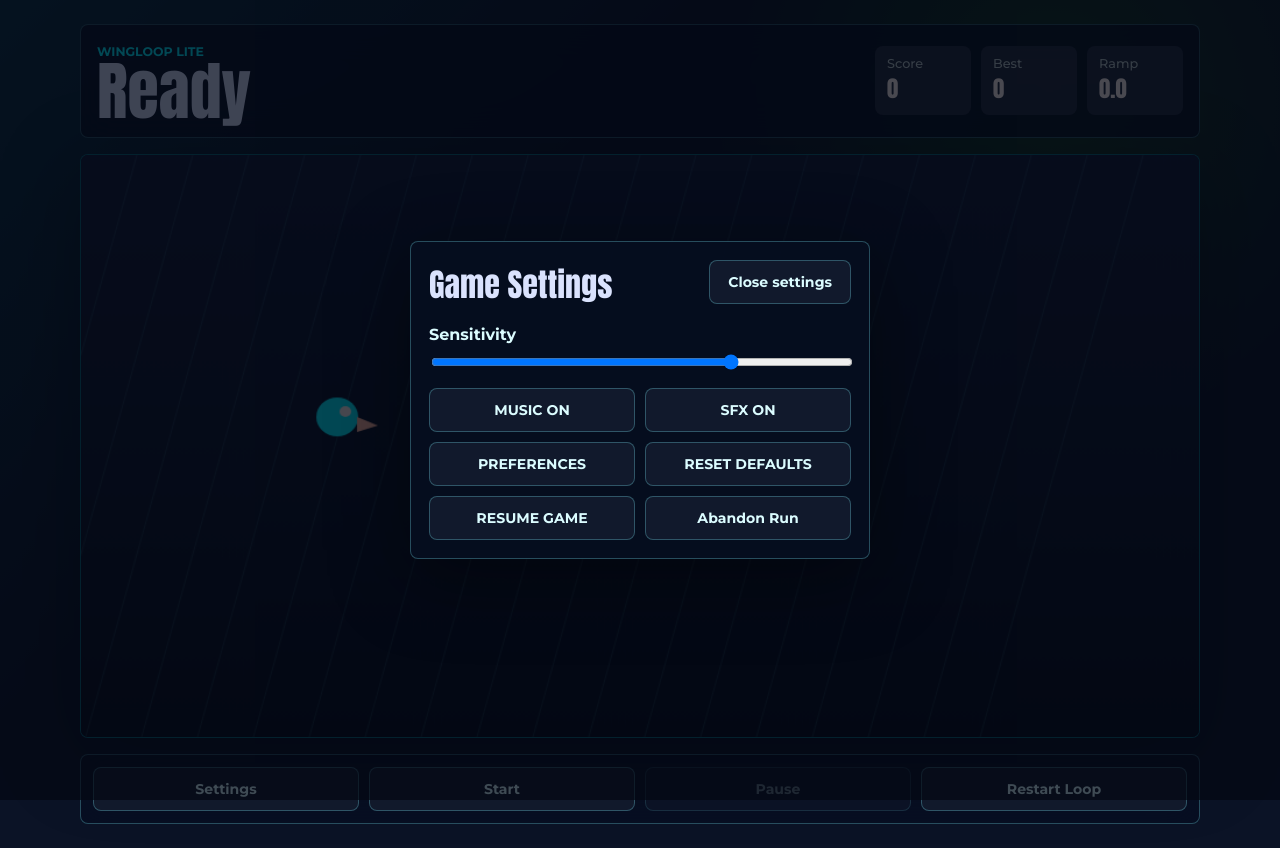
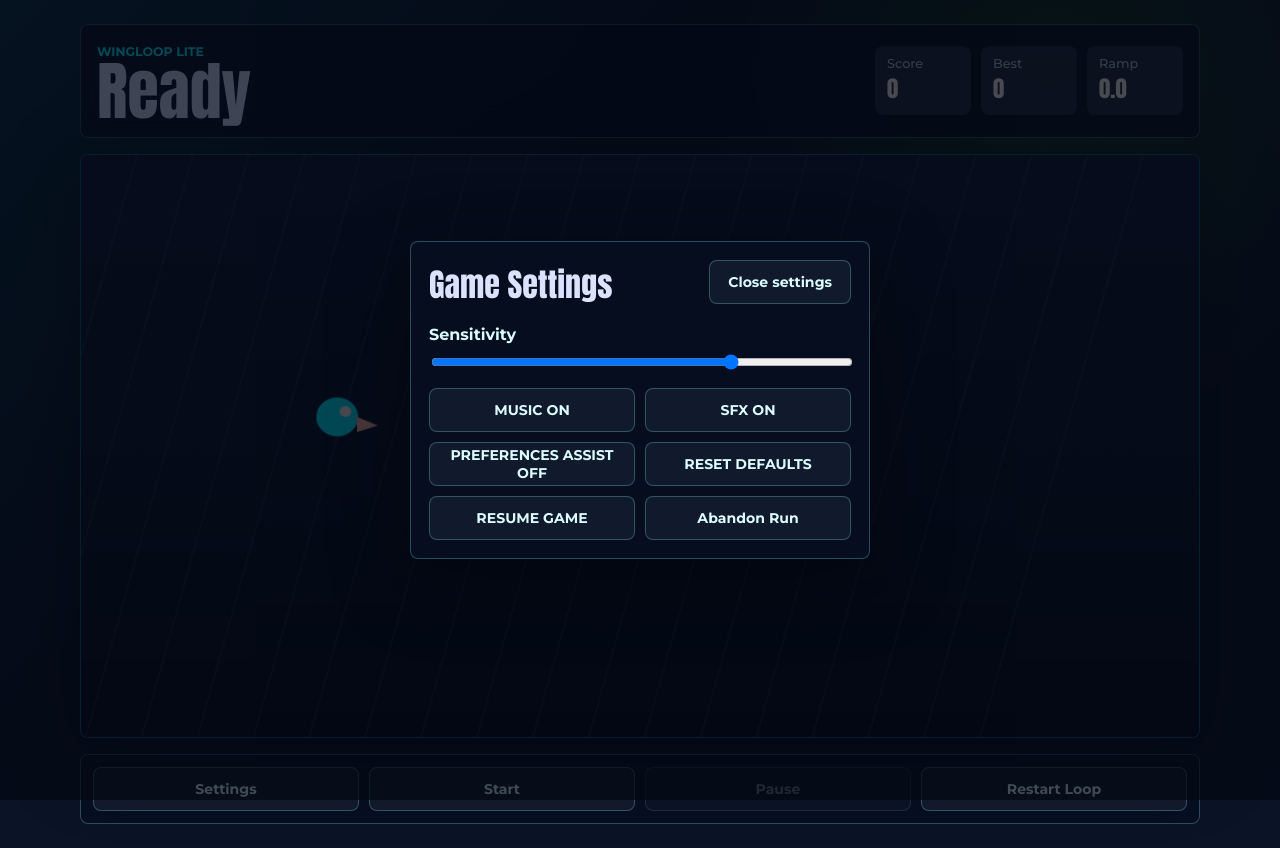
Before and after one commit to hikmetgulsesli/wingloop-lite-ce276981, a React (Vite) app: page / in a window 1280 px wide. Both pictures are taken after a click on the button "Settings". Built offline with nearby package versions, Linux system fonts and the light colour scheme; a web font is replaced by a local one.

Commit message:
fix: US-003 - WingLoop Lite - Game Settings - WingLoop Lite screen

```diff
--- a/src/App.tsx
+++ b/src/App.tsx
@@ -208,8 +208,11 @@ export default function App() {
               <button onClick={() => store.actions.updateSettings({ sfx: !snapshot.settings.sfx })}>
                 SFX {snapshot.settings.sfx ? "ON" : "OFF"}
               </button>
-              <button onClick={() => store.actions.updateSettings({ assistMode: !snapshot.settings.assistMode })}>
-                PREFERENCES
+              <button
+                aria-pressed={snapshot.settings.assistMode}
+                onClick={() => store.actions.updateSettings({ assistMode: !snapshot.settings.assistMode })}
+              >
+                PREFERENCES {snapshot.settings.assistMode ? "ASSIST ON" : "ASSIST OFF"}
               </button>
               <button onClick={store.actions.resetSettings}>RESET DEFAULTS</button>
               <button onClick={() => { store.actions.resume(); setSettingsOpen(false); }}>RESUME GAME</button>
```
